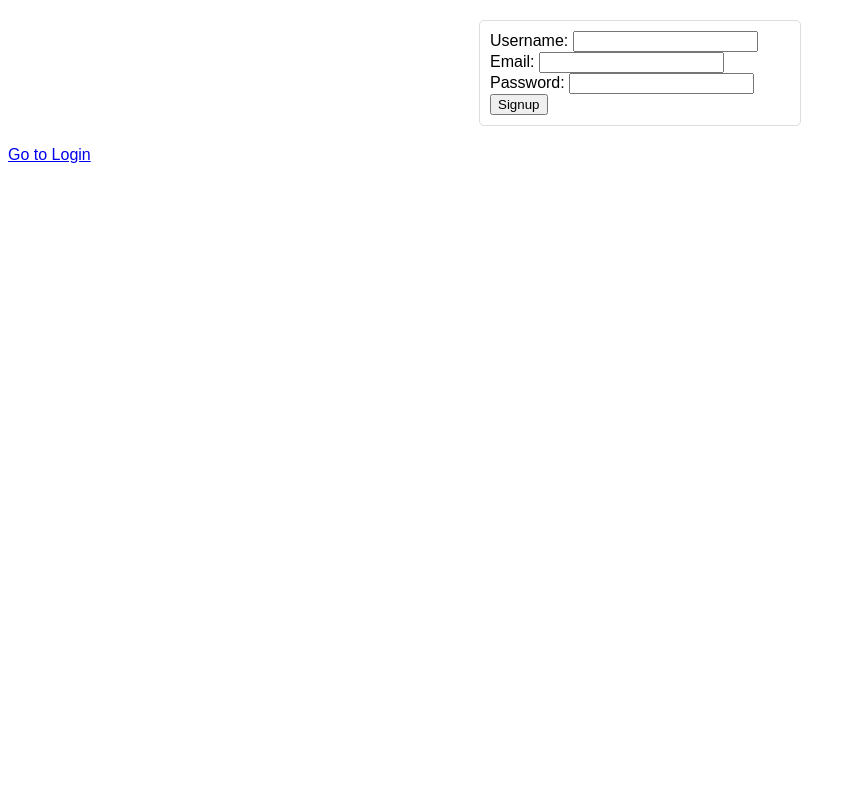
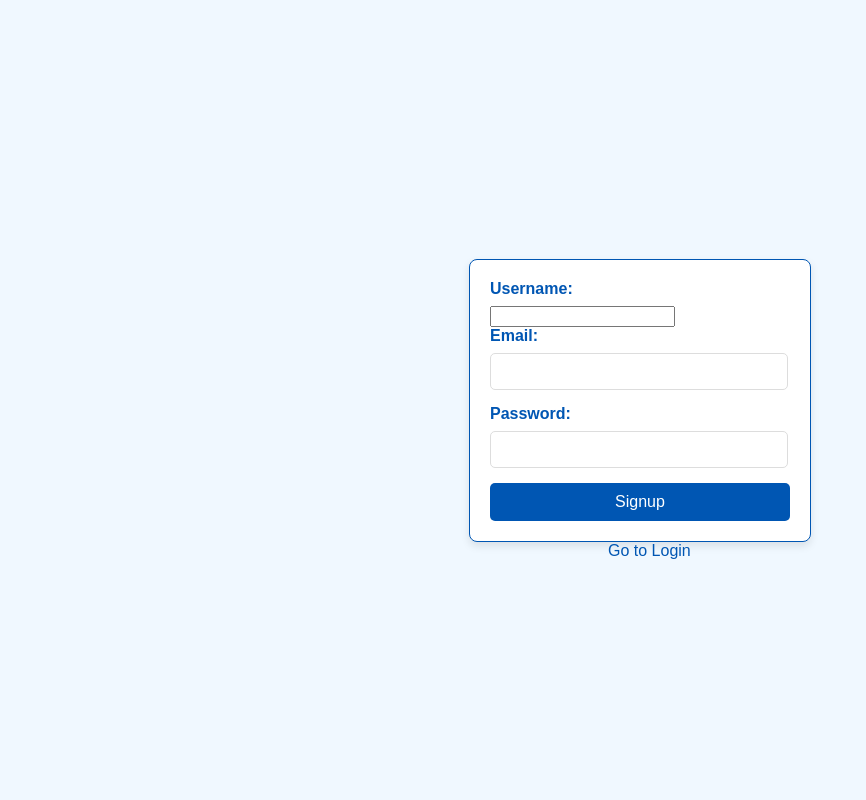
Before and after one commit to AhmadShah-1/CS546_Final_Project, a Node server app: page /signup in a window 1280 px wide. Shown: the whole page, without its empty margins (0-866 px from the left). Run offline with Node 20, Linux system fonts and the light colour scheme; some libraries are stand-ins or nearby versions.

Commit message:
Update styles.css

```diff
--- a/public/css/styles.css
+++ b/public/css/styles.css
@@ -13,3 +13,76 @@ form {
     border: 1px solid #ddd;
     border-radius: 5px;
 }
+
+body {
+    font-family: Arial, sans-serif;
+    background-color: #f0f8ff;
+    color: #333;
+    display: flex;
+    justify-content: center;
+    align-items: center;
+    height: 100vh;
+    margin: 0;
+}
+
+h1 {
+    text-align: left;
+    color: #0056b3;
+    position: absolute;
+    left: 20%;
+}
+
+form {
+    background-color: white;
+    padding: 20px;
+    border: 1px solid #0056b3;
+    border-radius: 8px;
+    box-shadow: 0 4px 8px rgba(0, 0, 0, 0.1);
+    width: 300px;
+    text-align: left;
+}
+
+label {
+    display: block;
+    margin-bottom: 8px;
+    color: #0056b3;
+    font-weight: bold;
+}
+
+input[type="email"],
+input[type="password"] {
+    width: 92%;
+    padding: 10px;
+    margin-bottom: 15px;
+    border: 1px solid #ddd;
+    border-radius: 5px;
+}
+
+button {
+    width: 100%;
+    padding: 10px;
+    background-color: #0056b3;
+    color: white;
+    border: none;
+    border-radius: 5px;
+    font-size: 16px;
+    cursor: pointer;
+}
+
+button:hover {
+    background-color: #003d80;
+}
+
+a {
+    display: block;
+    position: absolute;
+    left: 47.5%;
+    margin-top: 10px;
+    color: #0056b3;
+    text-decoration: none;
+    bottom: 30%;
+}
+
+a:hover {
+    text-decoration: underline;
+}
```
